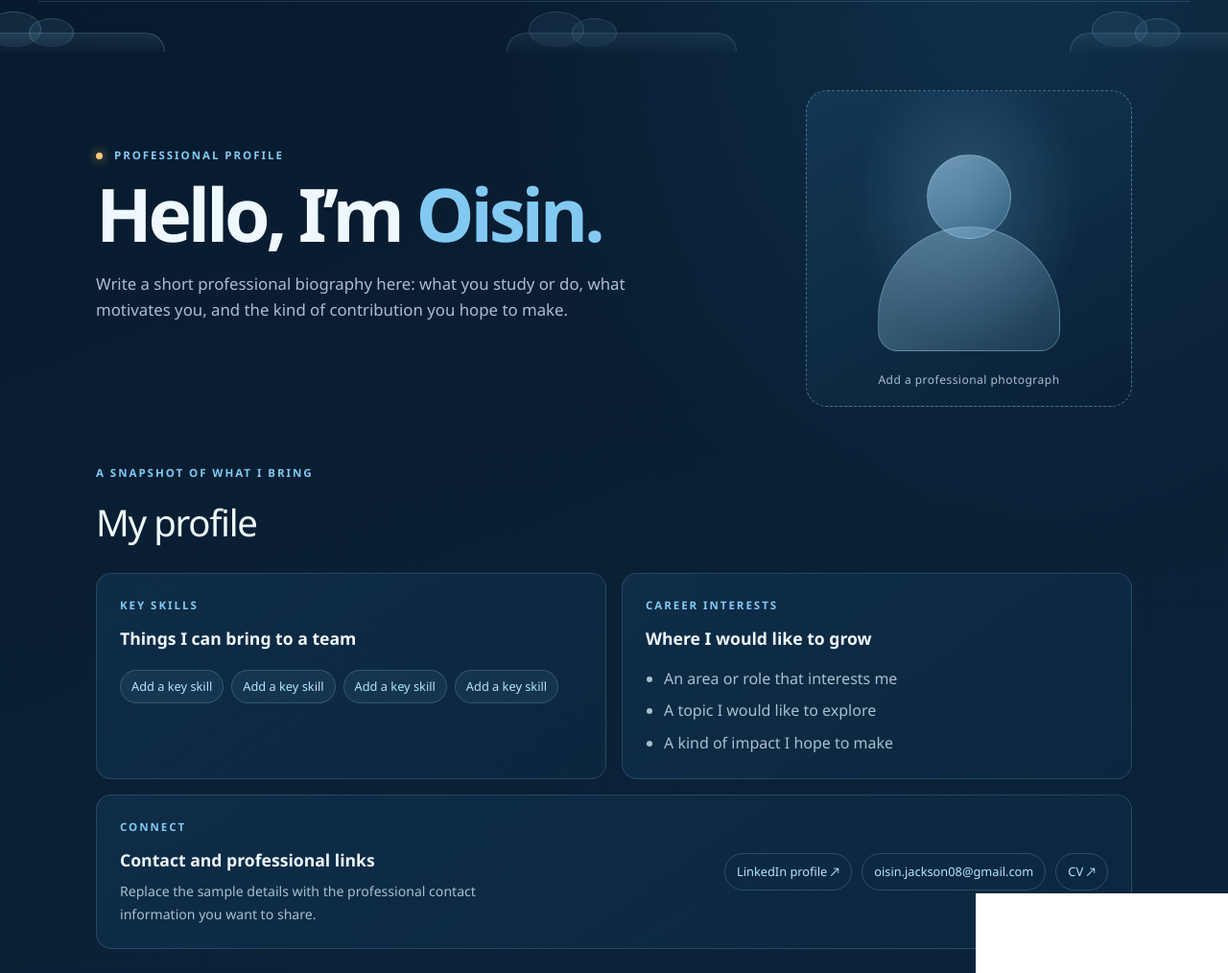
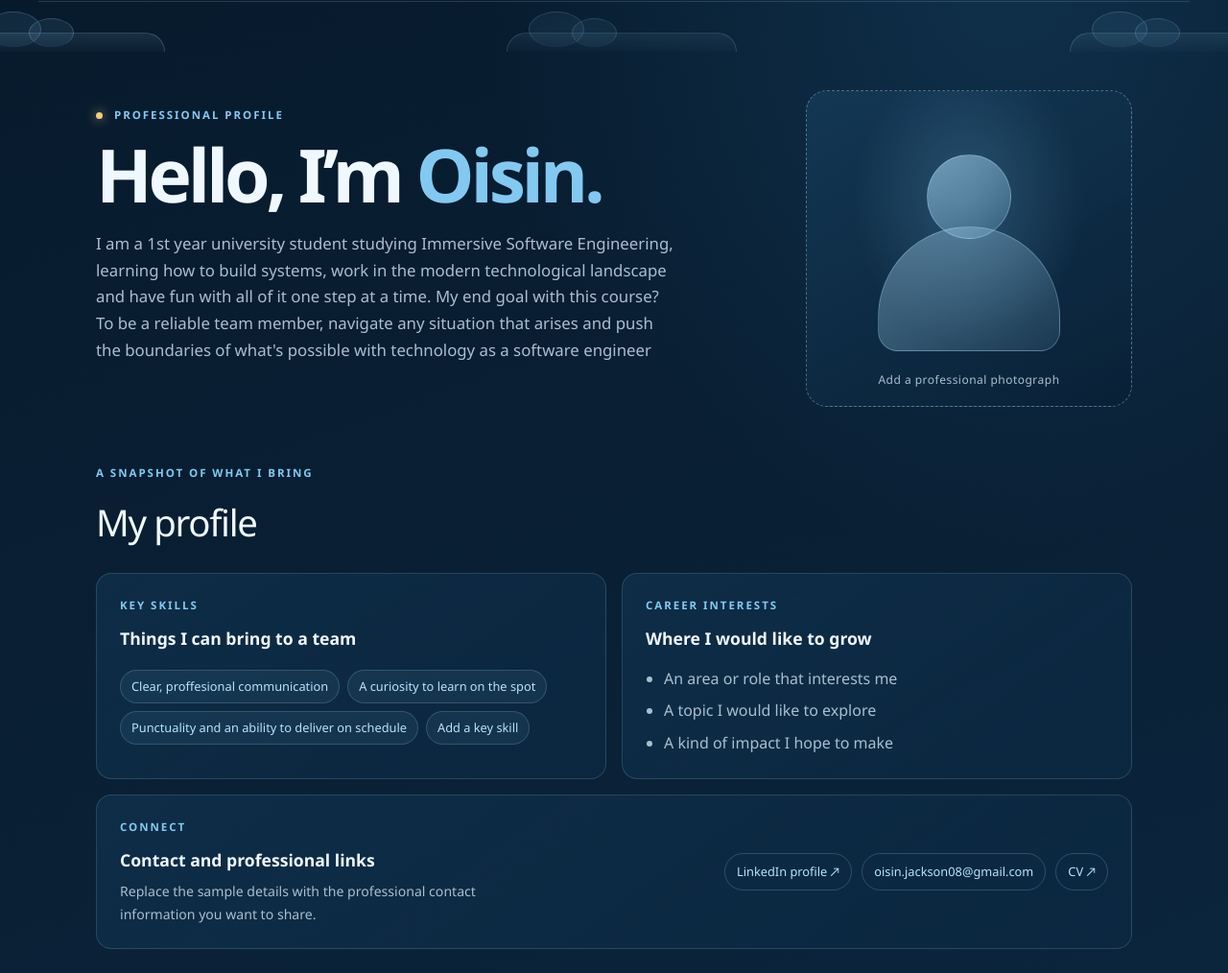
Before and after one commit to OisinJacksonJJ/PersonalWebsite, a plain HTML site: page index.html in a window 1280 px wide. Shown: the part 86-1100 px from the top of the page at 96% size. Drawn offline with Linux system fonts and the light colour scheme.

Commit message:
Updaes bio and skills section

```diff
--- a/index.html
+++ b/index.html
@@ -36,8 +36,9 @@
         <p class="eyebrow"><span class="status-dot"></span> Professional profile</p>
         <h1>Hello, I’m <span class="text-highlight">Oisin.</span></h1>
         <p class="intro">
-          Write a short professional biography here: what you study or do, what motivates you,
-          and the kind of contribution you hope to make.
+          I am a 1st year university student studying Immersive Software Engineering, learning how to build systems, work in the modern technological landscape and have fun with all of it one step at a time.
+
+          My end goal with this course? To be a reliable team member, navigate any situation that arises and push the boundaries of what's possible with technology as a software engineer
         </p>
       </div>
 
@@ -64,9 +65,9 @@
           <h3>Things I can bring to a team</h3>
           <!-- Replace or remove each chip. Add another <span class="skill-chip">...</span> for more skills. -->
           <ul class="skill-list" aria-label="Key skills">
-            <li class="skill-chip">Add a key skill</li>
-            <li class="skill-chip">Add a key skill</li>
-            <li class="skill-chip">Add a key skill</li>
+            <li class="skill-chip">Clear, proffesional communication</li>
+            <li class="skill-chip">A curiosity to learn on the spot</li>
+            <li class="skill-chip">Punctuality and an ability to deliver on schedule</li>
             <li class="skill-chip">Add a key skill</li>
           </ul>
         </article>
```
